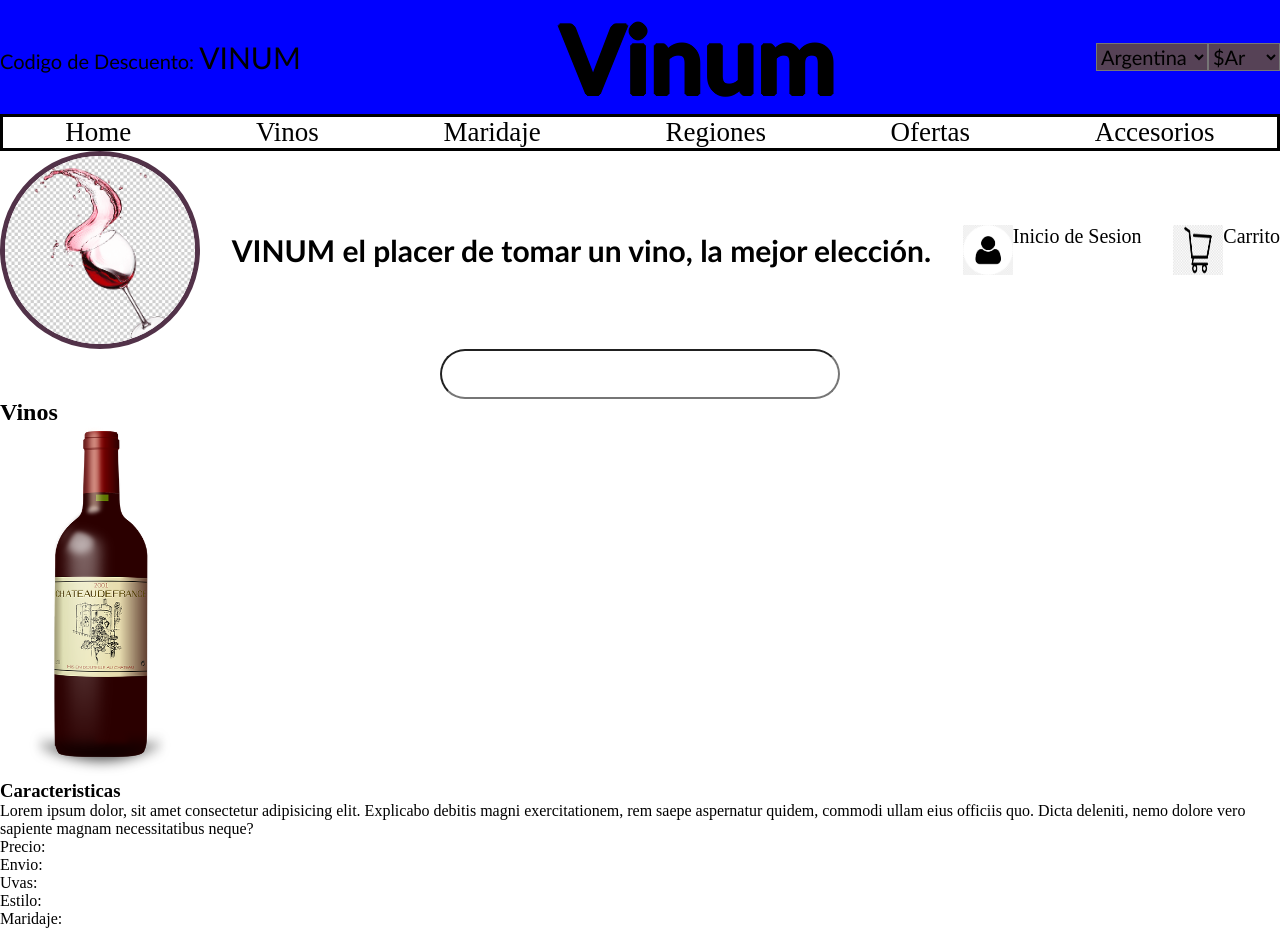
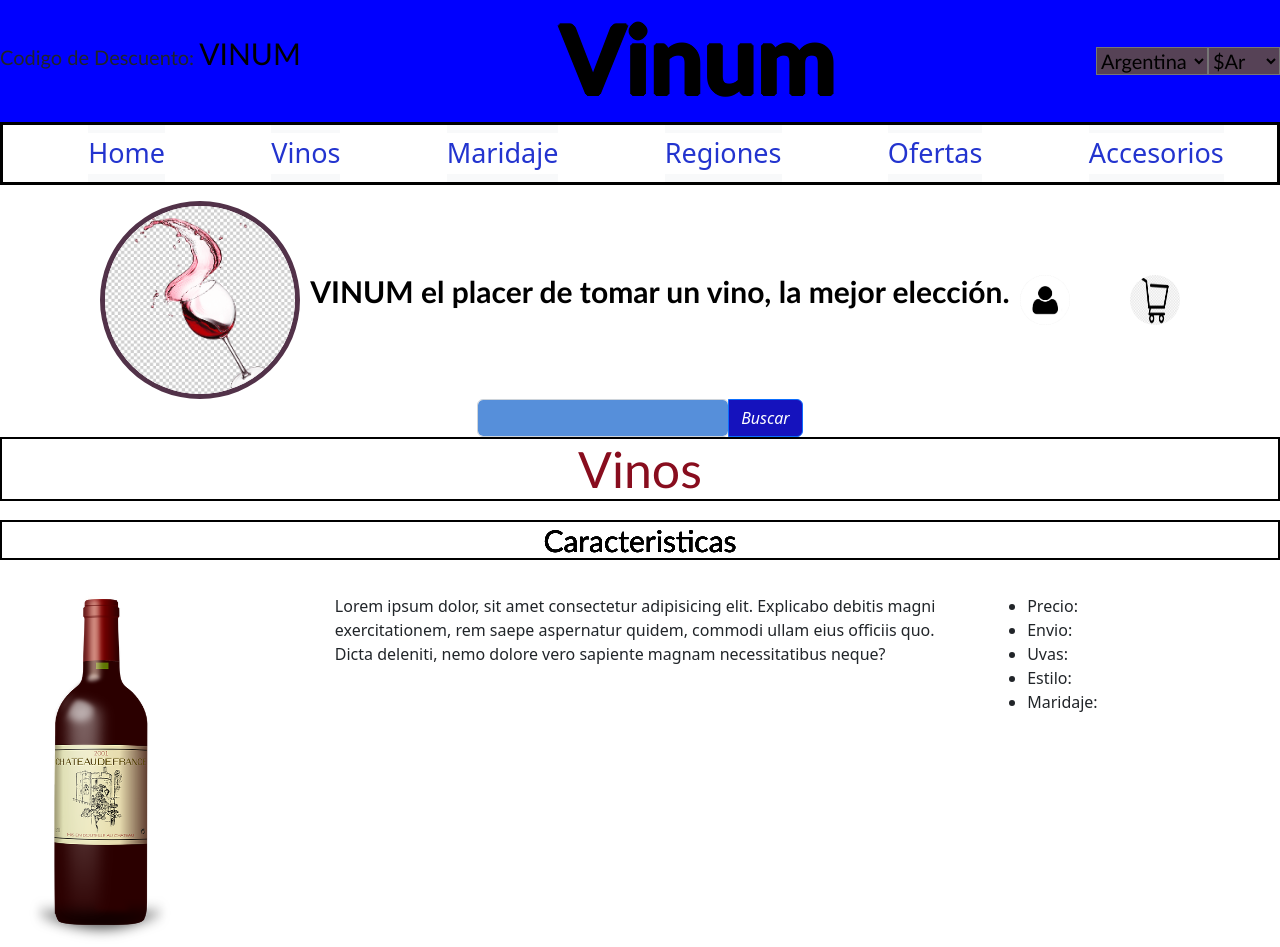
Before and after one commit to Franpichi/FirstStore-HTML-CSS, a plain HTML site: page Pages/vino.html in a window 1280 px wide. Shown: the top 947 px of the page. Drawn offline with nearby package versions, Linux system fonts and the light colour scheme.

Commit message:
Aplicacion Bootstrap 1.0

```diff
--- a/Pages/vino.html
+++ b/Pages/vino.html
@@ -6,6 +6,7 @@
   <meta http-equiv="X-UA-Compatible" content="IE=edge" />
   <meta name="viewport" content="width=device-width, initial-scale=1.0" />
   <title>Vinum</title>
+  <link rel="stylesheet" href="../Style/bootstrap.min.css">
   <link rel="stylesheet" href="../Style/style.css">
 </head>
 
@@ -41,12 +42,12 @@
   <nav>
     <div>
       <ul class="menuDesplegable">
-        <li class="menu"><a href="../index.html">Home</a></li>
-        <li class="menu"><a href="../Pages/vino.html">Vinos</a></li>
-        <li class="menu"><a href="../Pages/maridaje.html">Maridaje</a></li>
-        <li class="menu"><a href="../Pages/regiones.html">Regiones</a></li>
-        <li class="menu"><a href="../Pages/ofertas.html">Ofertas</a></li>
-        <li class="menu"><a href="../Pages/accesorios.html">Accesorios</a></li>
+        <li class="navbar navbar-expand-lg bg-light"><a class="nav-link active" href="../index.html">Home</a></li>
+        <li class="navbar navbar-expand-lg bg-light"><a class="nav-link active" href="../Pages/vino.html">Vinos</a></li>
+        <li class="navbar navbar-expand-lg bg-light"><a class="nav-link active" href="../Pages/maridaje.html">Maridaje</a></li>
+        <li class="navbar navbar-expand-lg bg-light"><a class="nav-link active" href="../Pages/regiones.html">Regiones</a></li>
+        <li class="navbar navbar-expand-lg bg-light"><a class="nav-link active" href="../Pages/ofertas.html">Ofertas</a></li>
+        <li class="navbar navbar-expand-lg bg-light"><a class="nav-link active" href="../Pages/accesorios.html">Accesorios</a></li>
       </ul>
     </div>
   </nav>
@@ -61,25 +62,29 @@
         <p class="p__eslogan">VINUM el placer de tomar un vino, la mejor elección.</p>
       <!--Inicio de Sesion-->
       <a href="#" class="section__sesion">
-        <img src="../Images/usuario.png" alt="Inicio de Sesión" width="50px" height="50px">
-        Inicio de Sesion</a>
+        <img src="../Images/usuario.png" class="rounded-circle" alt="Inicio de Sesion" width="50px" height="50px"></a>
       <!-- Carrito -->
       <a href="#" class="section__carrito">
-        <img src="../Images/carrito.png" alt="Carrito" width="50px" height="50px">
-        Carrito</a>
-      </div>
+        <img src="../Images/carrito.png" class="rounded-circle" alt="Carrito" width="50px" height="50px"></a>
+    </div>
       <div>
-        <!--Motor de busqueda-->
-        <input type="search" id="busquedas" name="q" class="section__busqueda" />
+      <!--Motor de busqueda-->
+      <div class="input-group">
+        <div class="form-outline">
+          <input id="search-input" type="search" id="form1" class="form-control" />
+        </div>
+        <button id="search-button" type="button" class="btn btn-primary">
+          <i class="fas fa-search">Buscar</i>
+        </button>
       </div>
     </section>
 
+    <h2 class="section__titulo--secundario">Vinos</h2>
 
-        <section>
-            <h2 class="h2Impotante">Vinos</h2>
-            <!--Imagen Numero 1-->
-            <img src="../Images/Botella1.webp" alt="Vino 1" width="200px" height="350px">
-            <h3 class="caracteristicas">Caracteristicas</h3>
+    <!--Imagen Numero 1-->
+    <section class="section__destacados">
+      <img src="../Images/Botella1.webp" alt="Vino 1" width="200px" height="350px">
+            <h3 class="section__titulo--tercero">Caracteristicas</h3>
             <p>Lorem ipsum dolor, sit amet consectetur adipisicing elit. Explicabo debitis magni exercitationem, rem
                 saepe
                 aspernatur quidem, commodi ullam eius officiis quo. Dicta deleniti, nemo dolore vero sapiente magnam
@@ -95,7 +100,7 @@
             </ul>
             <!--Imagen Numero 2-->
             <img src="../Images/Botella2.png" alt="Vino 2" width="200px" height="350px">
-            <h3 class="caracteristicas">Caracteristicas</h3>
+            <h3 class="section__titulo--tercero">Caracteristicas</h3>
             <p>Lorem ipsum dolor, sit amet consectetur adipisicing elit. Explicabo debitis magni exercitationem, rem
                 saepe
                 aspernatur quidem, commodi ullam eius officiis quo. Dicta deleniti, nemo dolore vero sapiente magnam
@@ -111,7 +116,7 @@
             </ul>
             <!--Imagen Numero 3-->
             <img src="../Images/Botella3.png" alt="Vino 3" width="200px" height="350px">
-            <h3 class="caracteristicas">Caracteristicas</h3>
+            <h3 class="section__titulo--tercero">Caracteristicas</h3>
             <p>Lorem ipsum dolor, sit amet consectetur adipisicing elit. Explicabo debitis magni exercitationem, rem
                 saepe
                 aspernatur quidem, commodi ullam eius officiis quo. Dicta deleniti, nemo dolore vero sapiente magnam
@@ -127,7 +132,7 @@
             </ul>
             <!--Imagen Numero 1-->
             <img src="../Images/Botella4.jpg" alt="Vino 4" width="200px" height="350px">
-            <h3 class="caracteristicas">Caracteristicas</h3>
+            <h3 class="section__titulo--tercero">Caracteristicas</h3>
             <p>Lorem ipsum dolor, sit amet consectetur adipisicing elit. Explicabo debitis magni exercitationem, rem
                 saepe
                 aspernatur quidem, commodi ullam eius officiis quo. Dicta deleniti, nemo dolore vero sapiente magnam
@@ -143,7 +148,7 @@
             </ul>
             <!--Imagen Numero 2-->
             <img src="../Images/Botella5.jpg" alt="Vino 5" width="200px" height="350px">
-            <h3 class="caracteristicas">Caracteristicas</h3>
+            <h3 class="section__titulo--tercero">Caracteristicas</h3>
             <p>Lorem ipsum dolor, sit amet consectetur adipisicing elit. Explicabo debitis magni exercitationem, rem
                 saepe
                 aspernatur quidem, commodi ullam eius officiis quo. Dicta deleniti, nemo dolore vero sapiente magnam
@@ -159,7 +164,7 @@
             </ul>
             <!--Imagen Numero 3-->
             <img src="../Images/Botella6.png" alt="Vino 6" width="200px" height="350px">
-            <h3 class="caracteristicas">Caracteristicas</h3>
+            <h3 class="section__titulo--tercero">Caracteristicas</h3>
             <p>Lorem ipsum dolor, sit amet consectetur adipisicing elit. Explicabo debitis magni exercitationem, rem
                 saepe
                 aspernatur quidem, commodi ullam eius officiis quo. Dicta deleniti, nemo dolore vero sapiente magnam
@@ -224,7 +229,13 @@
             </ul>
         </section>
         </main>
-        <footer>Todos Los Derechos Reservados © 2022 Franco Pizzichini</footer>
+        <footer>
+          <div class="text-center p-3" style="background-color: rgba(0, 0, 0, 0.2)">
+          © 2022 Copyright:
+          <a class="text-dark" href="#" > Franco Pizzichini</a>
+          </div>
+        </footer>
+        <script src="./JS/bootstrap.bundle.min.js"></script>
     </body>
 
 </html>
--- a/Style/style.css
+++ b/Style/style.css
@@ -59,7 +59,9 @@ strong {
   font-size: 20px;
   padding-right: 15px;
 }
-
+.nav-link {
+  background: white;
+}
 .menuDesplegable {
   display: flex;
   align-items: center;
@@ -67,7 +69,7 @@ strong {
   list-style: none;
   background-color: white;
   font-size: 27px;
-  color: #000;
+  color: rgb(35, 52, 207);
   border: #000 solid;
 }
 
@@ -94,6 +96,7 @@ main {
 .section__logo {
   display: flex;
   justify-content: flex-start;
+  margin-left: 100px;
   align-self: flex-start;
   border-radius: 10px;
   border: 5px solid #523249;
@@ -137,6 +140,7 @@ main {
 .section__sesion {
   display: flex;
   justify-content: flex-end;
+  margin-right: 50px;
   align-self: center;
   background-color: white;
   font-size: 20px;
@@ -148,6 +152,7 @@ main {
 .section__carrito {
   display: flex;
   justify-content: flex-end;
+  margin-right: 100px;
   align-self: center;
   background-color: white;
   font-size: 20px;
@@ -164,21 +169,20 @@ main {
   font-size: 20px;
   color: #880D1E;
 }
-
-.section__busqueda {
+.input-group {
   display: flex;
   justify-content: center;
-  align-self: center;
-  width: 400px;
-  height: 50px;
-  border-radius: 25px;
-  background-color: white;
-  color: #94778B;
-  font-family: 'Trebuchet MS', 'Lucida Sans Unicode', 'Lucida Grande', 'Lucida Sans', Arial, sans-serif;
-  font-size: 22px;
-  margin: auto;
-  text-align: center;
 }
+.form-control {
+  display: flex;
+  justify-content: center;
+  background-color: rgb(86, 143, 218);
+  font-style: italic;
+}
+.btn {
+  background-color: #1512bd;
+}
+
 
 .section__destacados,
 .section__oferta {
@@ -301,7 +305,7 @@ footer {
   .descuento .titulo {
     width: 100%;
   }
-  .section__busqueda {
+  #busquedas {
     width: 250px;
   }
 
@@ -338,7 +342,7 @@ footer {
   .descuento .titulo {
     width: 100%;
   }
-.section__busqueda {
+  #busquedas {
   width: 100px;
 }
   .titulo {
```
Also changed, not shown: Pages/accesorios.html (+31 -20 lines), Pages/maridaje.html (+27 -15 lines), Pages/ofertas.html (+32 -22 lines), Pages/regiones.html (+26 -15 lines), index.html (+32 -22 lines).
